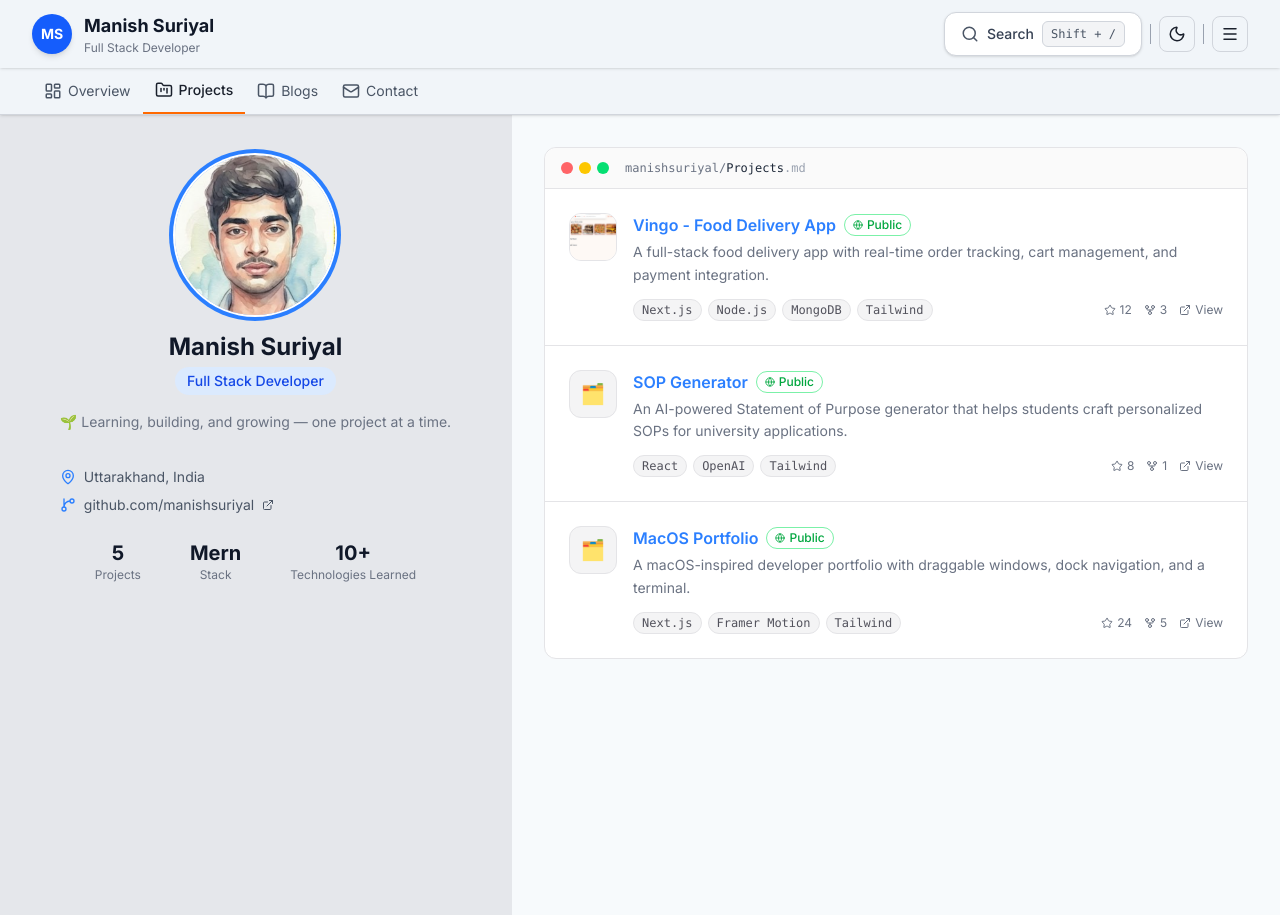
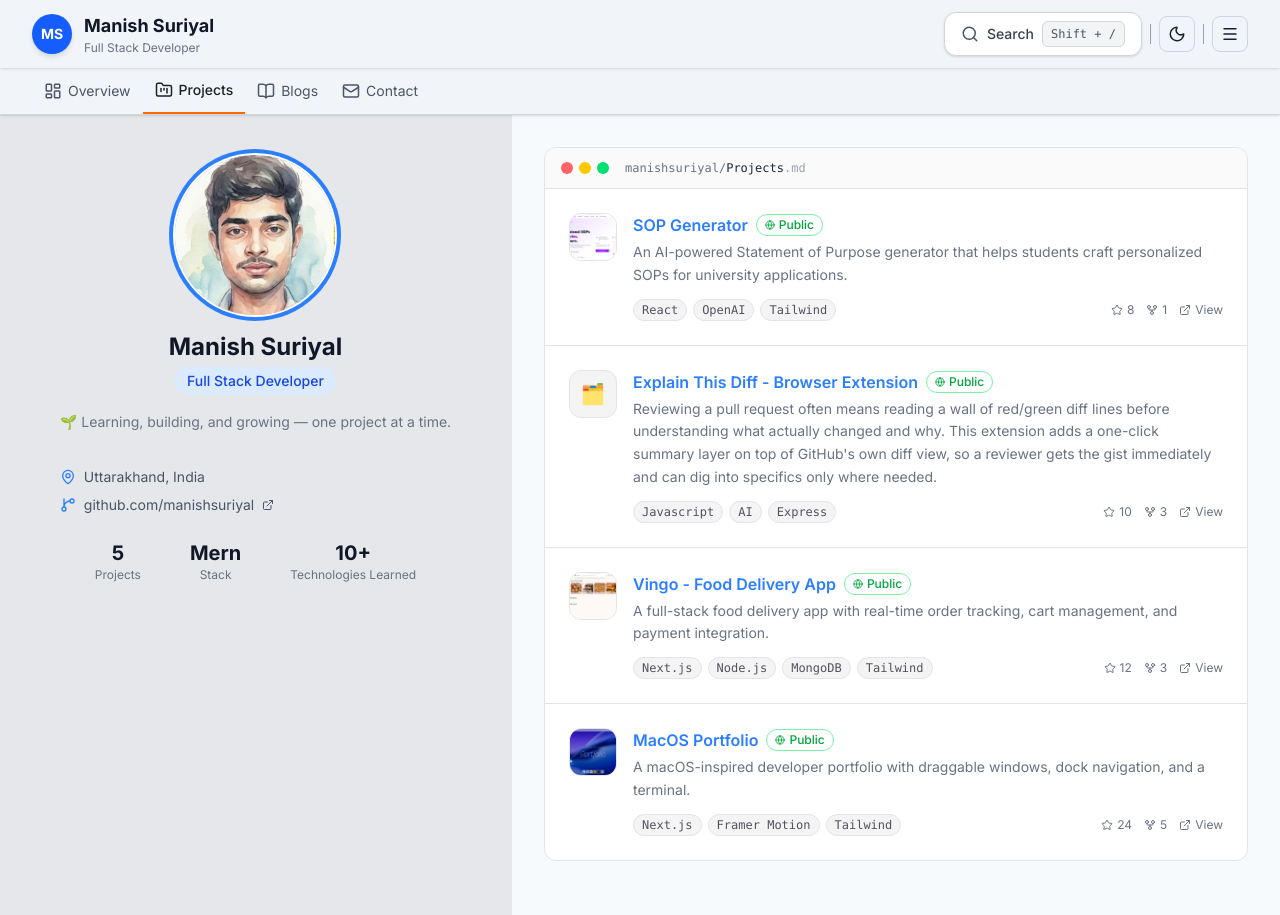
Before and after one commit to manish012321/Portfolio-Mani, a Next.js app: page /projects in a window 1280 px wide. Built offline with nearby package versions, Linux system fonts and the light colour scheme.

Commit message:
Reorder projects in the list and update image paths for Vingo and MacOS Portfolio

```diff
--- a/app/projects/page.jsx
+++ b/app/projects/page.jsx
@@ -4,6 +4,27 @@ import { ExternalLink, Star, GitFork, Lock, Globe } from 'lucide-react'
 import Link from 'next/link'
 
 const projects = [
+
+  {
+    name: "SOP Generator",
+    desc: "An AI-powered Statement of Purpose generator that helps students craft personalized SOPs for university applications.",
+    href: "https://github.com/manish012321/SOP-Generator",
+    visibility: "Public",
+    stars: 8,
+    forks: 1,
+    tags: ["React", "OpenAI", "Tailwind"],
+    img: "/sop.png",
+  },
+  {
+    name: "Explain This Diff - Browser Extension",
+    desc: "Reviewing a pull request often means reading a wall of red/green diff lines before understanding what actually changed and why. This extension adds a one-click summary layer on top of GitHub's own diff view, so a reviewer gets the gist immediately and can dig into specifics only where needed.",
+    href: "https://github.com/manish012321/Explain-This-Diff",
+    visibility: "Public",
+    stars: 10,
+    forks: 3,
+    tags: ["Javascript", "AI", "Express"],
+    img: null,
+  },
   {
     name: "Vingo - Food Delivery App",
     desc: "A full-stack food delivery app with real-time order tracking, cart management, and payment integration.",
@@ -15,16 +36,6 @@ const projects = [
     img: "/vingo.jpeg",
   },
   {
-    name: "SOP Generator",
-    desc: "An AI-powered Statement of Purpose generator that helps students craft personalized SOPs for university applications.",
-    href: "https://github.com/manish012321/SOP-Generator",
-    visibility: "Public",
-    stars: 8,
-    forks: 1,
-    tags: ["React", "OpenAI", "Tailwind"],
-    img: null,
-  },
-  {
     name: "MacOS Portfolio",
     desc: "A macOS-inspired developer portfolio with draggable windows, dock navigation, and a terminal.",
     href: "https://github.com/manish012321/macos-portfolio",
@@ -32,7 +43,7 @@ const projects = [
     stars: 24,
     forks: 5,
     tags: ["Next.js", "Framer Motion", "Tailwind"],
-    img: null,
+    img: "/macos.png",
   },
 ]
 
```
